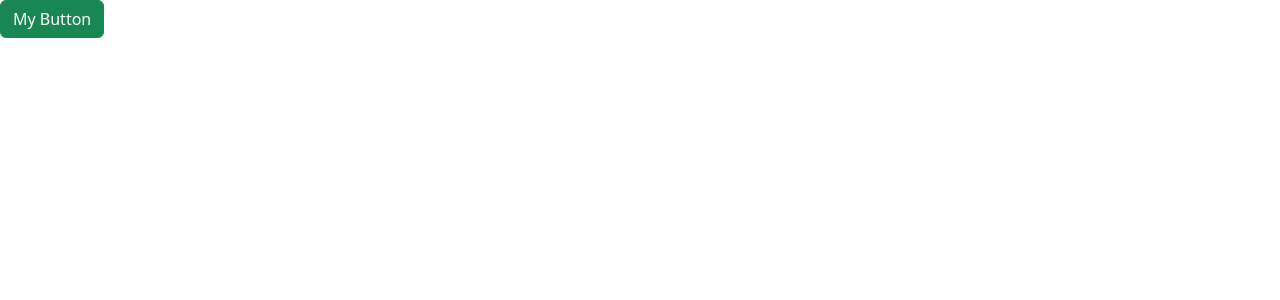
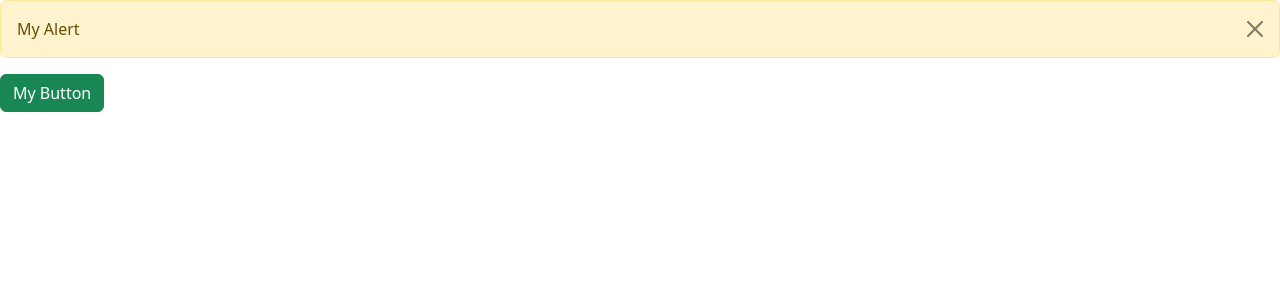
Before and after one commit to MaazCodeCraft/react-course, a React (Vite) app: page / in a window 1280 px wide. Both pictures are taken after a click on the button "My Button". Shown: the top 300 px of the page. Built offline with nearby package versions, Linux system fonts and the light colour scheme.

Commit message:
Exercise- Showing an Alert

```diff
--- a/src/App.tsx
+++ b/src/App.tsx
@@ -1,9 +1,16 @@
+import { useState } from "react";
+import Alert from "./components/Alert";
 import Button from "./components/Button";
 
 function App() {
+  const [alertVisible, setAlertVisible] = useState(false);
+
   return (
     <div>
-      <Button color="success" onClick={() => console.log("clicked")}>
+      {alertVisible && (
+        <Alert onClose={() => setAlertVisible(false)}>My Alert</Alert>
+      )}
+      <Button color="success" onClick={() => setAlertVisible(true)}>
         My Button
       </Button>
     </div>
--- a/src/components/Alert.tsx
+++ b/src/components/Alert.tsx
@@ -2,10 +2,22 @@
 
 interface Props {
   children: ReactNode;
+  onClose: () => void;
 }
 
-const Alert = ({ children }: Props) => {
-  return <div className="alert alert-primary">{children}</div>;
+const Alert = ({ children, onClose }: Props) => {
+  return (
+    <div className="alert alert-warning alert-dismissible">
+      {children}
+      <button
+        type="button"
+        className="btn-close"
+        data-bs-dismiss="alert"
+        aria-label="Close"
+        onClick={onClose}
+      ></button>
+    </div>
+  );
 };
 
 export default Alert;
```
